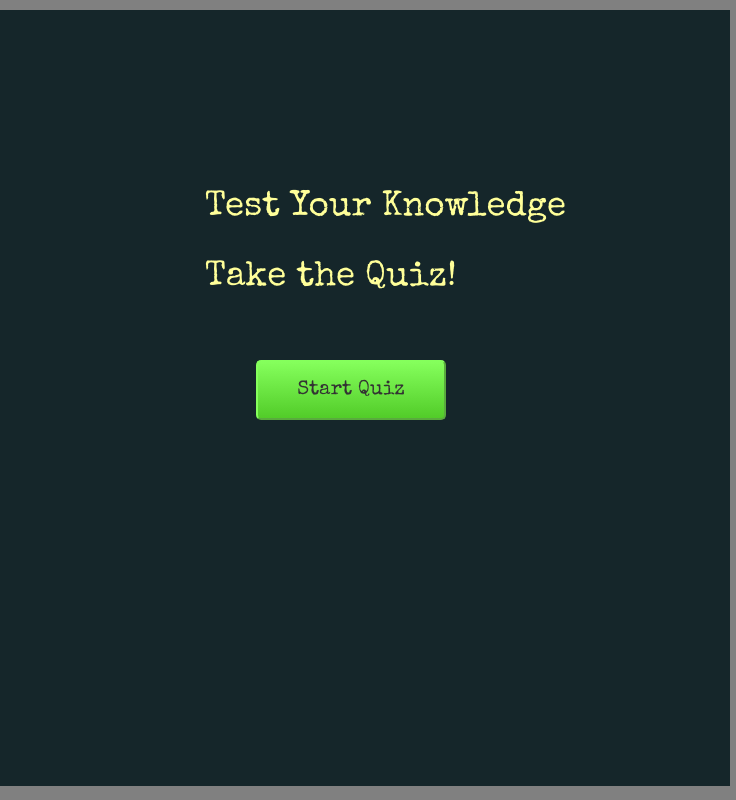
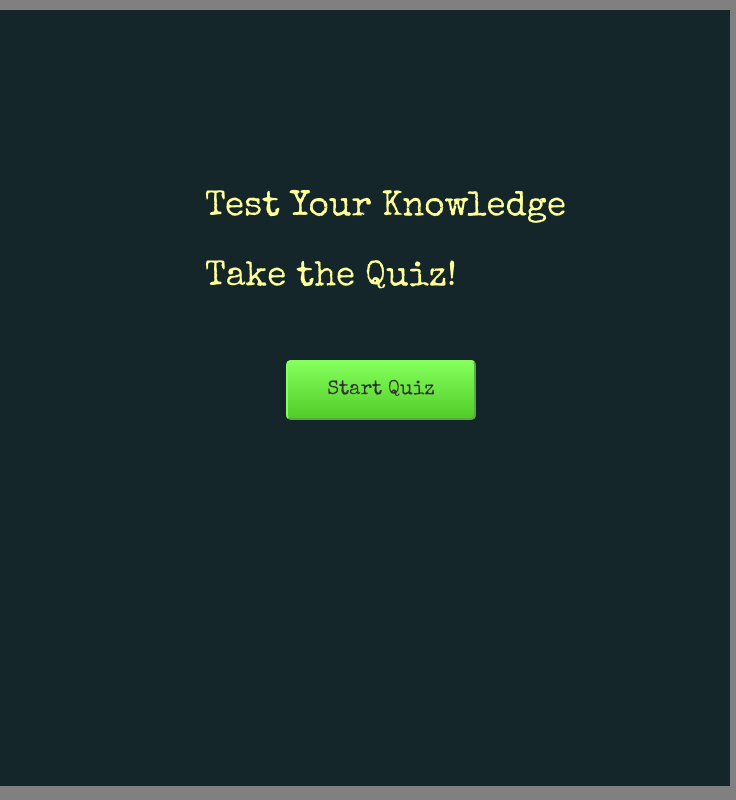
Before and after one commit to brianhenning/Quiz-App, a plain HTML site: page index.html in a window 1280 px wide. Shown: the full height of the page, 544-1280 px from the left. Drawn offline with nearby package versions, Linux system fonts and the light colour scheme; a web font is replaced by a local one.

Commit message:
Last Upload from Work PC

```diff
--- a/app.js
+++ b/app.js
@@ -12,9 +12,4 @@ $(document).ready(function() {
 	$('#fourresult').hide();
 	$('#results').hide();
 
-	/*--Start Quiz--*/
-
-
-
-
 });
--- a/style.css
+++ b/style.css
@@ -41,7 +41,7 @@ body {
 #start {
 	position: fixed;
 	top: 360px;
-	right: 290px;
+	right: 260px;
 	width: 190px;
 	height: 60px;
 	border-radius: 5px;
```
